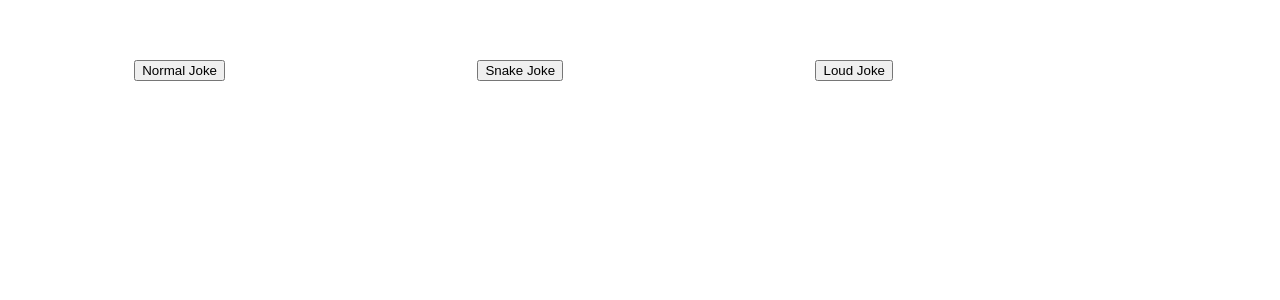
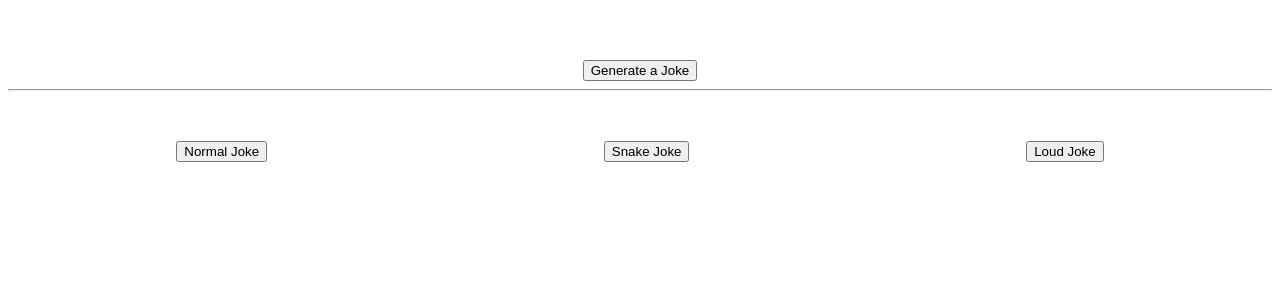
Before and after one commit to gabrielSantillo/vuejs_joke_axios, a Vue app: page / in a window 1280 px wide. Shown: the top 300 px of the page. Built offline with nearby package versions, Linux system fonts and the light colour scheme; no server answers.

Commit message:
Making the API request after the user clicks a button

```diff
--- a/src/components/JokeButton.vue
+++ b/src/components/JokeButton.vue
@@ -1,8 +1,15 @@
 <template>
-  <div class="button_container">
-    <button @click="display_normal_joke">Normal Joke</button>
-    <button @click="display_snake_joke">Snake Joke</button>
-    <button @click="display_loud_joke">Loud Joke</button>
+  <div>
+    <button @click="generate_joke">Generate a Joke</button>
+    <hr />
+    <div v-if="is_joke_generated === true">
+      <h3>Click a button a chose the way you want to see the joke</h3>
+    </div>
+    <div class="button_container">
+      <button @click="display_normal_joke">Normal Joke</button>
+      <button @click="display_snake_joke">Snake Joke</button>
+      <button @click="display_loud_joke">Loud Joke</button>
+    </div>
   </div>
 </template>
 
@@ -10,6 +17,25 @@
 import axios from "axios";
 export default {
   methods: {
+    /* This function is called after the user clicks in the button that generate the joke  */
+    generate_joke() {
+      /* changing the value of the variable to true */
+      this.is_joke_generated = true;
+      /* Making the API request */
+      axios
+        .request({
+          url: `https://ron-swanson-quotes.herokuapp.com/v2/quotes`,
+        })
+        /* if has success in the requesting process call the this arrow function */
+        .then((response) => {
+          /* giving the value the value of the response form the API to this variable */
+          this.random_joke = response[`data`][0];
+        })
+        /* if fails call this function */
+        .catch((error) => {
+          console.log(error);
+        });
+    },
     /* this function is called after the user click in the normal joke button */
     display_normal_joke() {
       /* emitting the custom event so other componets can listen to it, in this case the custom event is named as normal_joke and the parameter past is the joke from the API*/
@@ -30,25 +56,11 @@ export default {
     return {
       /* setting this variable to undefined */
       random_joke: undefined,
+      is_joke_generated: false,
     };
   },
 
   /* when the page loads, a axios request is made */
-  mounted() {
-    axios
-      .request({
-        url: `https://ron-swanson-quotes.herokuapp.com/v2/quotes`,
-      })
-      /* if has success in the requesting process call the this arrow function */
-      .then((response) => {
-        /* giving the value the value of the response form the API to this variable */
-        this.random_joke = response[`data`][0];
-      })
-      /* if fails call this function */
-      .catch((error) => {
-        console.log(error);
-      });
-  },
 };
 </script>
 
@@ -56,7 +68,7 @@ export default {
 .button_container {
   display: grid;
   grid-auto-flow: column;
-  width: 80%;
   place-items: center;
+  margin-top: 50px;
 }
 </style>
```
